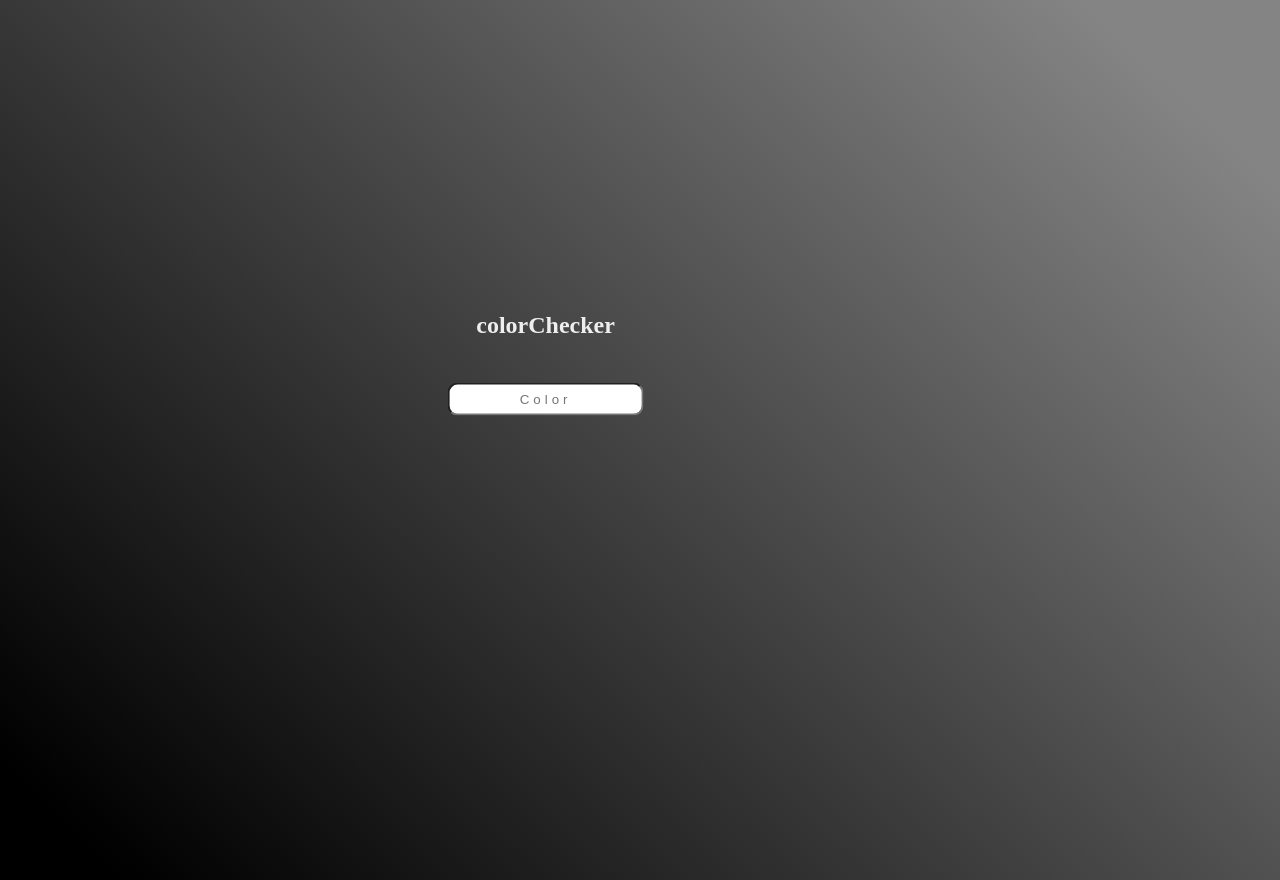
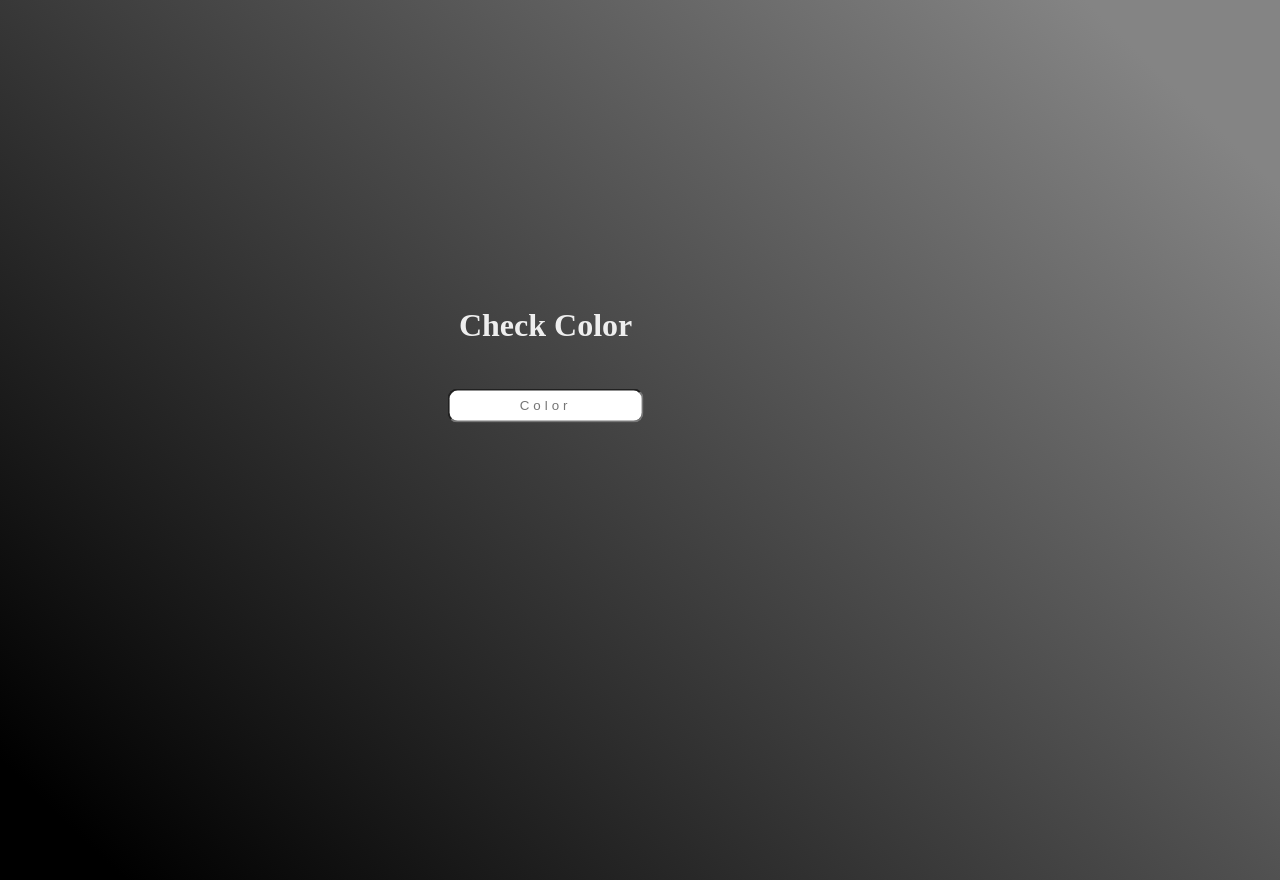
Before and after one commit to ahmad-cod/colorChecker, a plain HTML site: page index.html in a window 1280 px wide. Drawn offline with Linux system fonts and the light colour scheme.

Commit message:
changed the header to h1 and 'Check Color'

```diff
--- a/index.html
+++ b/index.html
@@ -17,7 +17,7 @@
             background: linear-gradient(223.88deg, #848484 8.89%, #000000 94.31%);
             transform: translate(-10%, -10%);
         }
-        h2 {
+        h1 {
             color: #eee;
         }
 
@@ -46,7 +46,7 @@
 </head>
 
 <body>
-    <h2>colorChecker</h2>
+    <h1>Check Color</h1>
     <div></div>
     <input type="text" placeholder="Color">
     <script src="color.js"></script>
```
